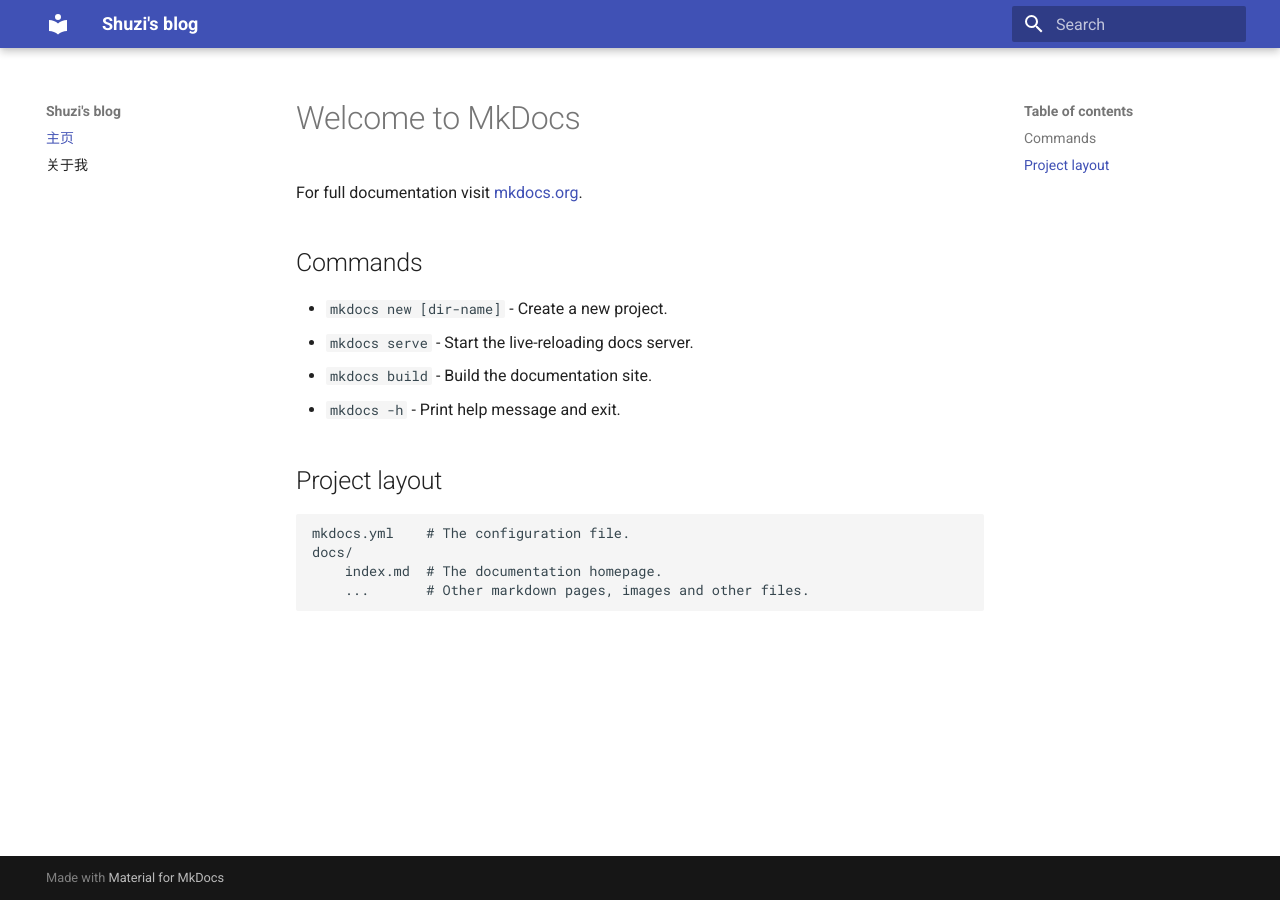
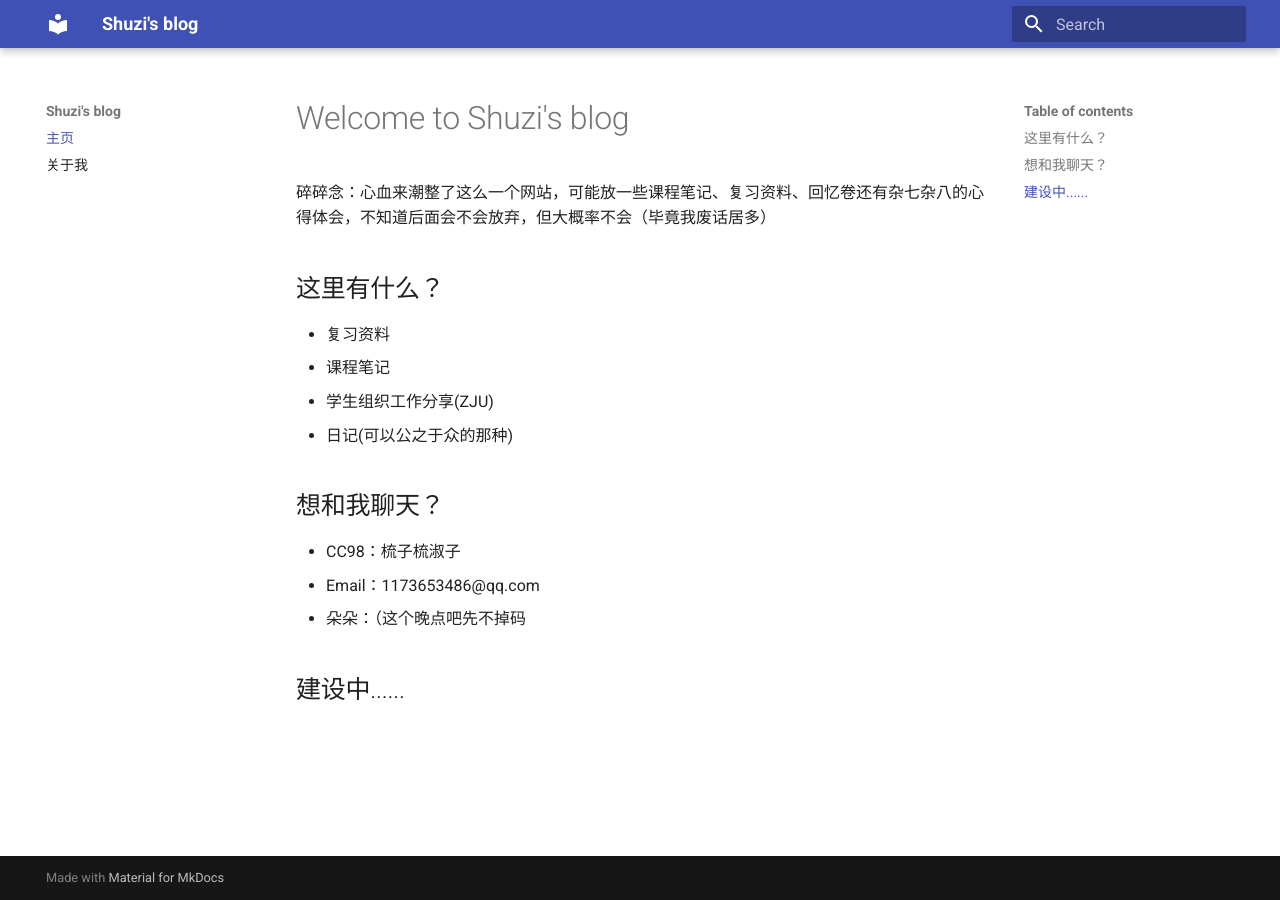
Before and after one commit to ShuziShuzi/https-github.com-ShuziShuzi-shuzi, an MkDocs documentation site: the page built from docs/index.md, in a window 1280 px wide. Built offline with MkDocs 1.6.1 and Material for MkDocs 9.7.7, drawn with Linux system fonts in a browser that asks for light colours.

Commit message:
Updated site content with new theme

```diff
--- a/docs/index.md
+++ b/docs/index.md
@@ -1,17 +1,16 @@
-# Welcome to MkDocs
+# Welcome to Shuzi's blog
 
-For full documentation visit [mkdocs.org](https://www.mkdocs.org).
+碎碎念：心血来潮整了这么一个网站，可能放一些课程笔记、复习资料、回忆卷还有杂七杂八的心得体会，不知道后面会不会放弃，但大概率不会（毕竟我废话居多）
 
-## Commands
+## 这里有什么？
+* 复习资料
+* 课程笔记
+* 学生组织工作分享(ZJU)
+* 日记(可以公之于众的那种)
 
-* `mkdocs new [dir-name]` - Create a new project.
-* `mkdocs serve` - Start the live-reloading docs server.
-* `mkdocs build` - Build the documentation site.
-* `mkdocs -h` - Print help message and exit.
+## 想和我聊天？
+* CC98：梳子梳淑子
+* Email：1173653486@qq.com
+* 朵朵：（这个晚点吧先不掉码
 
-## Project layout
-
-    mkdocs.yml    # The configuration file.
-    docs/
-        index.md  # The documentation homepage.
-        ...       # Other markdown pages, images and other files.
+## 建设中......
```
Also changed, not shown: site/index.html, site/search/search_index.json.
